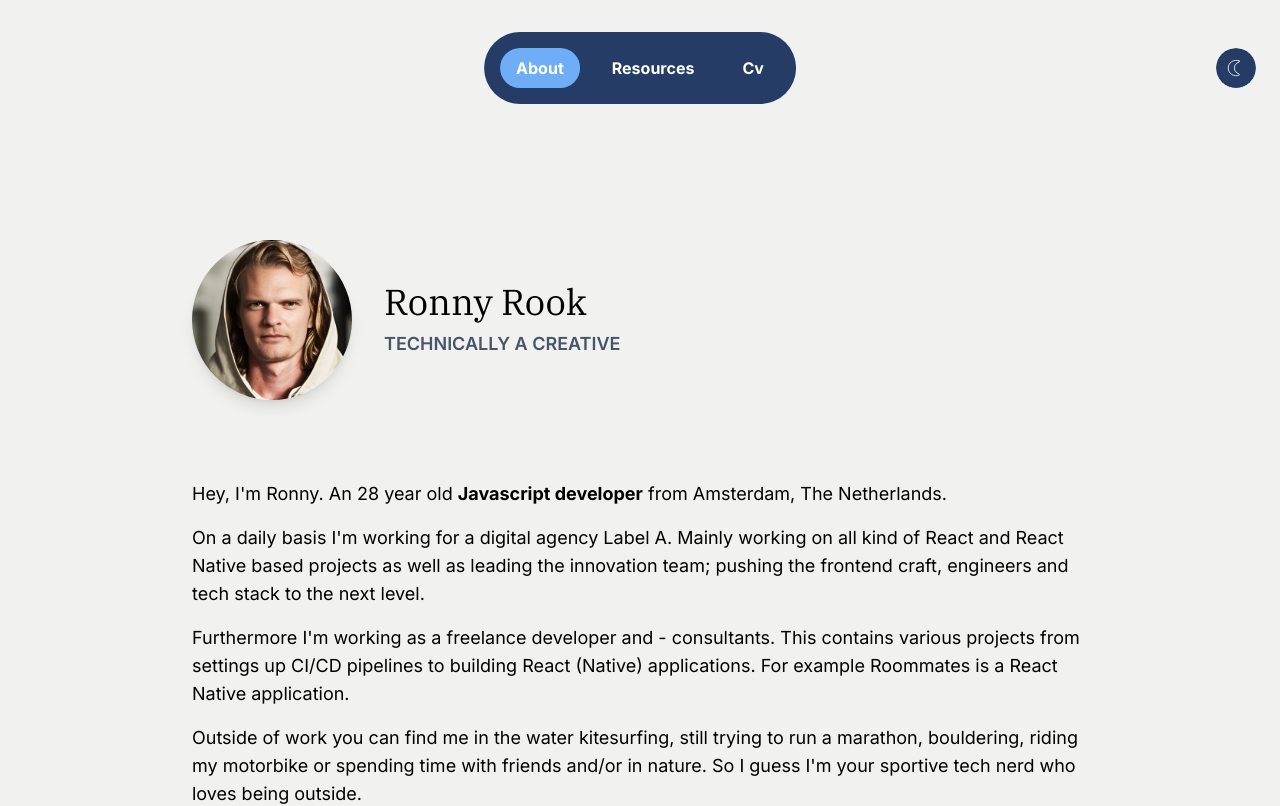
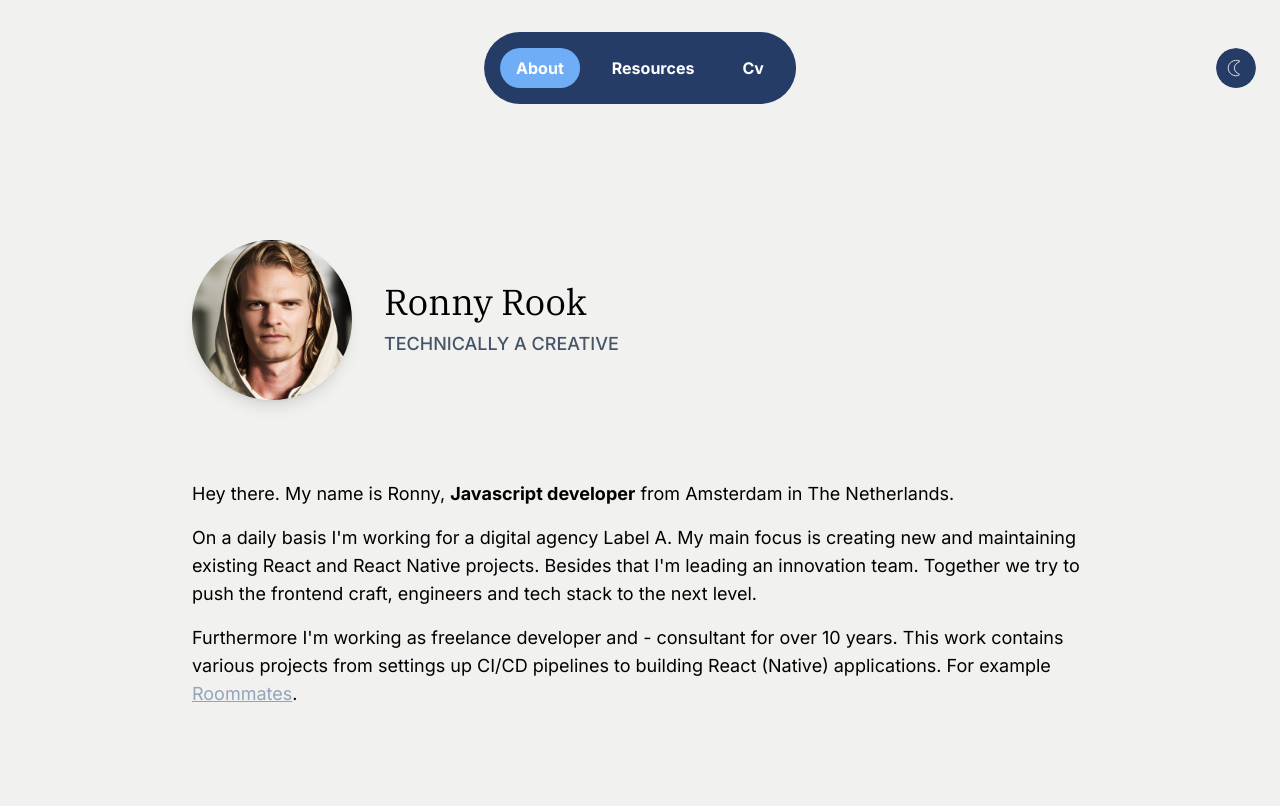
Before and after one commit to rnnyrk/ronnyrook.nl, a Next.js app: page / in a window 1280 px wide. Shown: the top 806 px of the page. Built offline with nearby package versions, Linux system fonts and the light colour scheme.

Commit message:
Change Intro text

```diff
--- a/src/components/modules/home/Intro.tsx
+++ b/src/components/modules/home/Intro.tsx
@@ -1,22 +1,6 @@
-'use client';
-
 import { Container } from 'common/layout/Container';
 import { Heading } from 'common/typography/Heading';
 import Image from 'next/image';
-
-const getAge = () => {
-  const today = new Date();
-  const birthDate = new Date('1994-08-03');
-
-  let age = today.getFullYear() - birthDate.getFullYear();
-  const month = today.getMonth() - birthDate.getMonth();
-
-  if (month < 0 || (month === 0 && today.getDate() < birthDate.getDate())) {
-    age--;
-  }
-
-  return age;
-};
 
 export const Intro = () => {
   return (
@@ -33,41 +17,37 @@ export const Intro = () => {
           </figure>
           <div className="mt-2 md:mt-0 md:ml-8">
             <Heading>Ronny Rook</Heading>
-            <h2 className="mt-2 text-lg uppercase font-semibold text-slate-600">
+            <h2 className="mt-2 text-lg uppercase font-medium text-slate-600">
               Technically a creative
             </h2>
           </div>
         </header>
 
         <p className="mt-10 mb-4 text-lg">
-          Hey, I'm Ronny. An {getAge()} year old <strong>Javascript developer</strong> from
-          Amsterdam, The Netherlands.
+          Hey there. My name is Ronny, <strong>Javascript developer</strong> from Amsterdam in The
+          Netherlands.
         </p>
 
         <p className="mb-4 text-lg">
-          On a daily basis I'm working for a digital agency Label A. Mainly working on all kind of
-          React and React Native based projects as well as leading the innovation team; pushing the
-          frontend craft, engineers and tech stack to the next level.
+          On a daily basis I'm working for a digital agency Label A. My main focus is creating new
+          and maintaining existing React and React Native projects. Besides that I'm leading an
+          innovation team. Together we try to push the frontend craft, engineers and tech stack to
+          the next level.
         </p>
 
         <p className="mb-4 text-lg">
-          Furthermore I'm working as a freelance developer and - consultants. This contains various
-          projects from settings up CI/CD pipelines to building React (Native) applications. For
-          example{' '}
+          Furthermore I'm working as freelance developer and - consultant for over 10 years. This
+          work contains various projects from settings up CI/CD pipelines to building React (Native)
+          applications. For example{' '}
           <a
             href="https://apps.apple.com/nl/app/roommates/id1523528110"
             target="_blank"
             rel="noreferrer"
+            className="text-slate-400 hover:text-slate-700 underline"
           >
             Roommates
-          </a>{' '}
-          is a React Native application.
-        </p>
-
-        <p className="mb-4 text-lg">
-          Outside of work you can find me in the water kitesurfing, still trying to run a marathon,
-          bouldering, riding my motorbike or spending time with friends and/or in nature. So I guess
-          I'm your sportive tech nerd who loves being outside.
+          </a>
+          .
         </p>
       </article>
     </Container>
```
